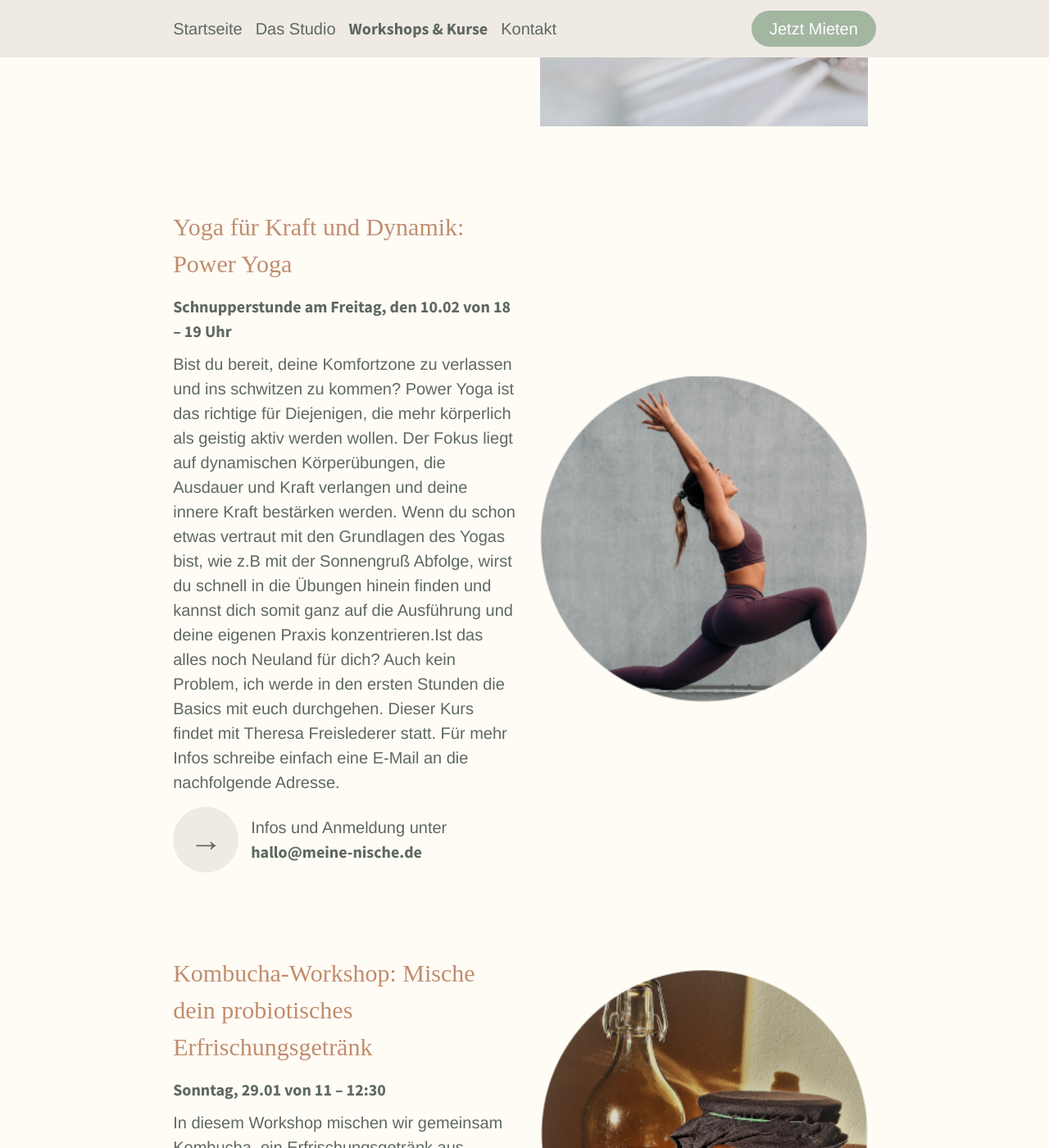
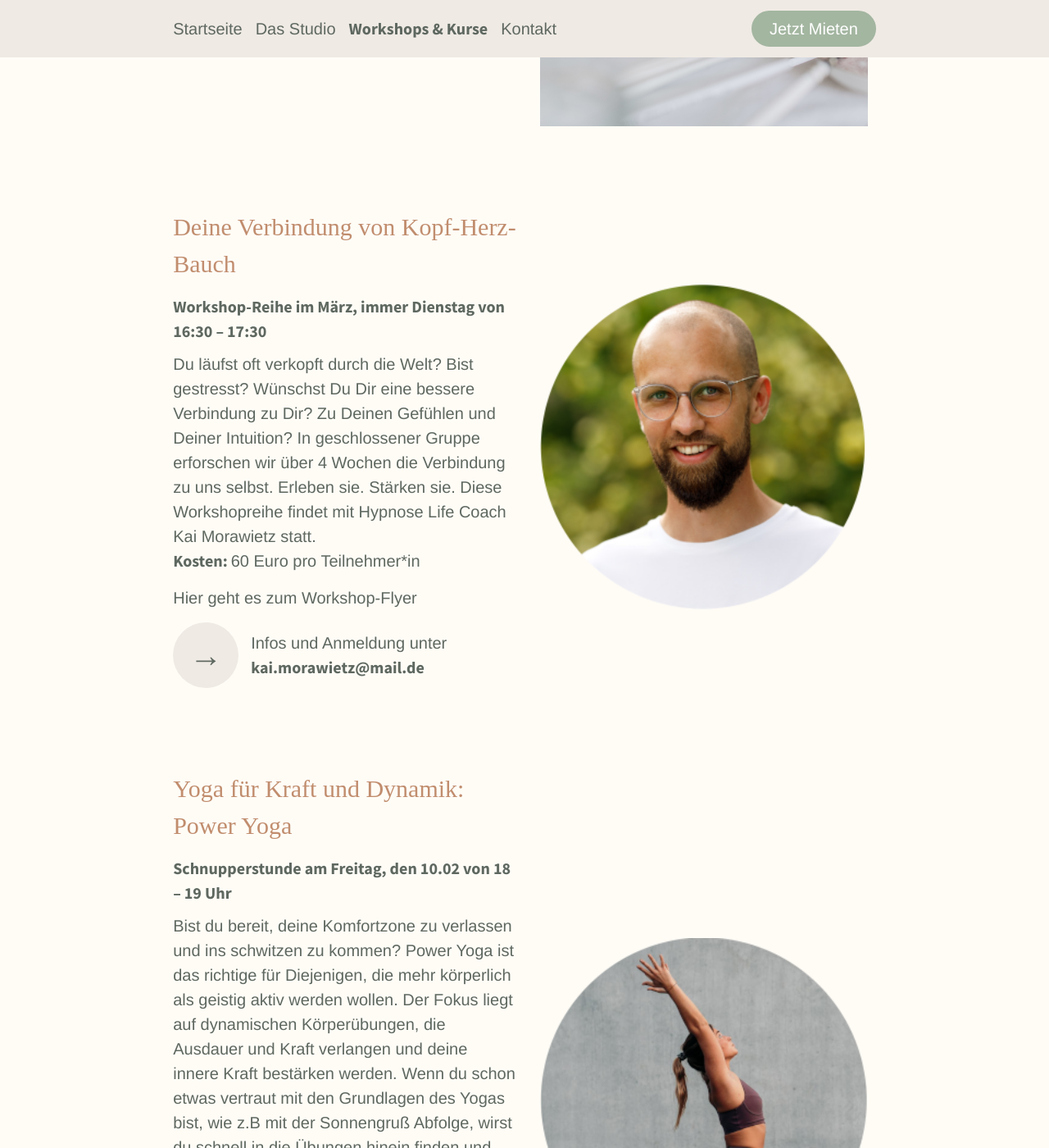
Before and after one commit to sonjafeitsch/meine-nische-website, a Jekyll site: the page built from kurse.html, in a window 1280 px wide and 1400 px high, scrolled down 575 px. Shown: the whole window at 82% size. Built offline with Jekyll 4.4.1, drawn with Linux system fonts in a browser that asks for light colours; some web fonts are replaced.

Commit message:
update events

```diff
--- a/kurse.html
+++ b/kurse.html
@@ -4,6 +4,17 @@ title: Meine Nische | Kurse
 style: kurse.css
 permalink: kurse
 events:
+  - name: Deine Verbindung von Kopf-Herz-Bauch
+    time: Workshop-Reihe im März, immer Dienstag von 16:30 – 17:30
+    description: "Du läufst oft verkopft durch die Welt? Bist gestresst?
+    Wünschst Du Dir eine bessere Verbindung zu Dir?
+    Zu Deinen Gefühlen und Deiner Intuition?
+    In geschlossener Gruppe erforschen wir über 4 Wochen die Verbindung zu uns selbst.
+    Erleben sie. Stärken sie. Diese Workshopreihe findet mit Hypnose Life Coach Kai Morawietz statt."
+    costs: "60 Euro pro Teilnehmer*in"
+    image: kai.png
+    link: "https://meine-nische.de/kurse/kopfHerzBauch.pdf"
+    address: kai.morawietz@mail.de
   - name: "Yoga für Kraft und Dynamik: Power Yoga"
     time: Schnupperstunde am Freitag, den 10.02 von 18 – 19 Uhr
     description: "Bist du bereit, deine Komfortzone zu verlassen und ins schwitzen zu kommen?
@@ -99,6 +110,8 @@ events:
     </div>
     {% if event.costs %}
     <div><span class="text-important">Kosten: </span>{{ event.costs }}</div>
+    {% endif %} {% if event.link %}
+    <div class="mt-3"><a target="_blank" href="{{ event.link }}"">Hier geht es zum Workshop-Flyer</a></div>
     {% endif %}
     <div class="d-flex align-items-center flex-gap-3 mt-3">
       <span class="arrow-right"></span>
```
Also changed, not shown: images/events/kai.png (added).
